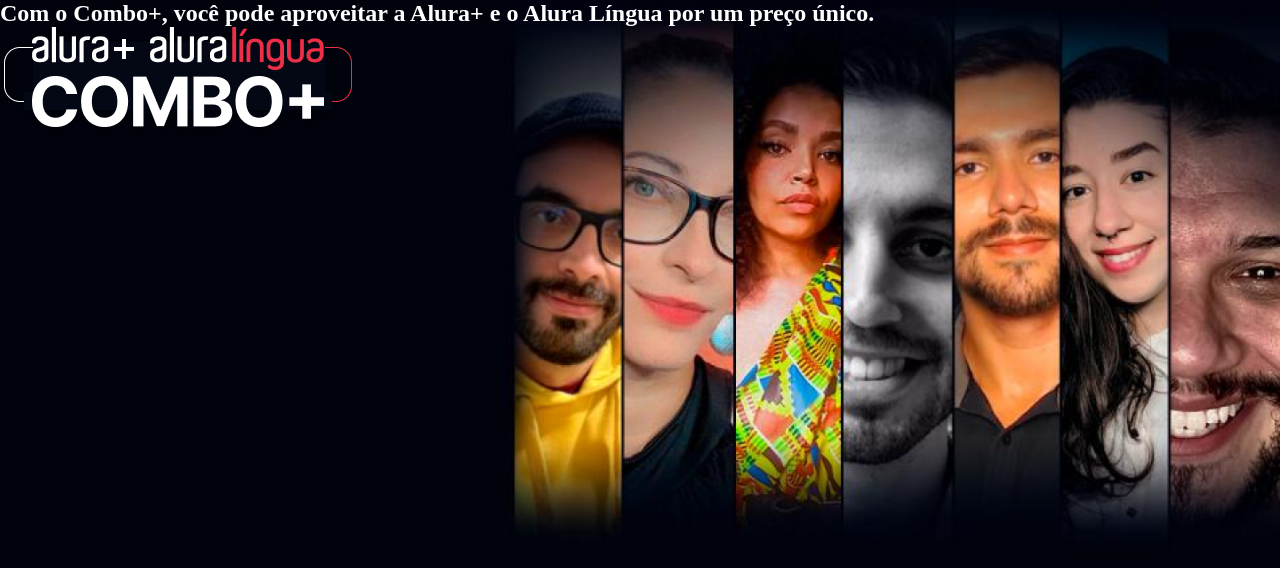
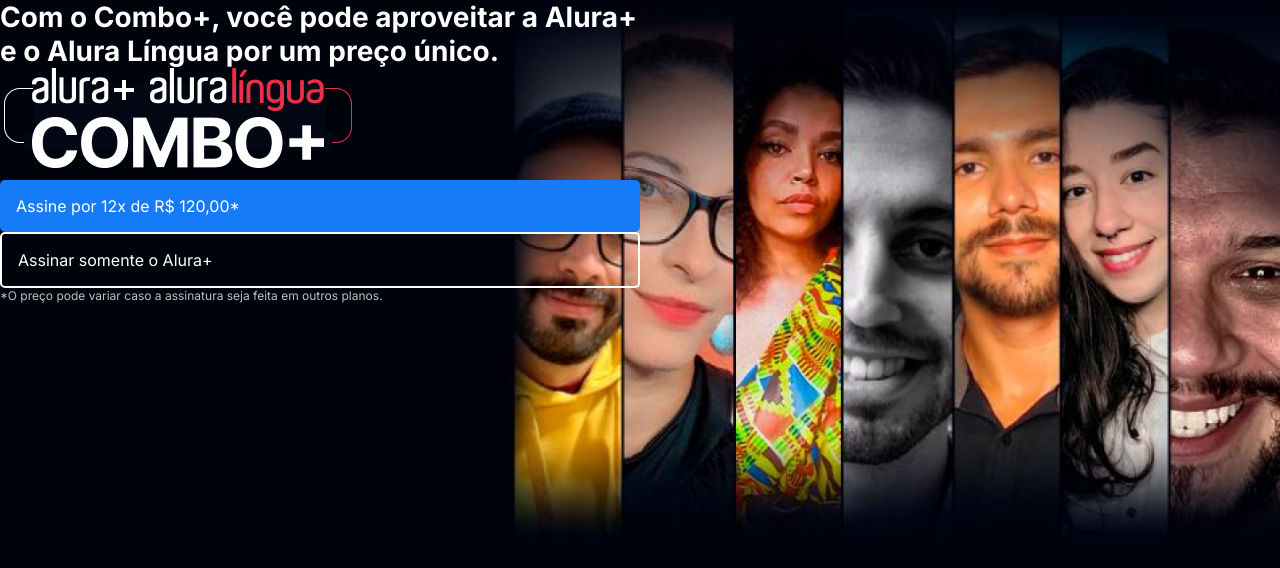
Before and after one commit to santanafx/Praticando-HTML-CSS, a plain HTML site: page index.html in a window 1280 px wide. Drawn offline with Linux system fonts and the light colour scheme.

Commit message:
Finalizando modificações módulo 2

```diff
--- a/index.html
+++ b/index.html
@@ -6,13 +6,21 @@
     <meta http-equiv="X-UA-Compatible" content="IE=edge">
     <meta name="viewport" content="width=device-width, initial-scale=1.0">
     <link rel="stylesheet" href="styles.css">
+    <link rel="preconnect" href="https://fonts.googleapis.com">
+    <link rel="preconnect" href="https://fonts.gstatic.com" crossorigin>
+    <link href="https://fonts.googleapis.com/css2?family=Inter:wght@400;700&family=Kanit&family=Nanum+Gothic:wght@700&display=swap" rel="stylesheet">
     <title>Document</title>
 </head>
 
 <body>
     <section class="container principal">
-        <h1>Com o Combo+, você pode aproveitar a Alura+ e o Alura Língua por um preço único.</h1>
-        <img src="./img/Combo.png" alt="O combo+ é a junção do alira+ e o alura lingua">
+        <div>
+            <h1 class="container__titulo">Com o Combo+, você pode aproveitar a Alura+ e o Alura Língua por um preço único.</h1>
+            <img src="./img/Combo.png" alt="O combo+ é a junção do alira+ e o alura lingua">
+            <a href="www.alura.com.br" class="container__botao">Assine por 12x de R$ 120,00*</a>
+            <a href="www.alura.com.br" class="container__botao botao_secundario">Assinar somente o Alura+</a>
+            <p class="container__aviso">*O preço pode variar caso a assinatura seja feita em outros planos.</p>
+        </div>
     </section>
 </body>
 
--- a/styles.css
+++ b/styles.css
@@ -3,11 +3,15 @@
   --cinza-secundario: #c0c0c0;
   --botao-azul: #167bf7;
   --cor-de-fundo: #00030c;
+  --fonte-principal: "Inter";
 }
 
 body {
   background-color: var(--cor-de-fundo);
   color: var(--branco-principal);
+  font-family: var(--fonte-principal);
+  font-size: 16px;
+  font-weight: 400;
 }
 
 * {
@@ -23,4 +27,30 @@
 
 .container {
   height: 100vh;
+  display: grid;
+  grid-template-columns: 50% 50%;
 }
+
+.container__botao {
+  background-color: var(--botao-azul);
+  border-radius: 5px;
+  padding: 1em;
+  color: var(--branco-principal);
+  display: block;
+  text-decoration: none;
+}
+
+.botao_secundario {
+  background-color: transparent;
+  border: 2px solid var(--branco-principal);
+}
+
+.container__aviso {
+  font-size: 12px;
+  color: var(--cinza-secundario);
+}
+
+.container__titulo {
+  font-size: 28px;
+  font-weight: 700;
+}
```
